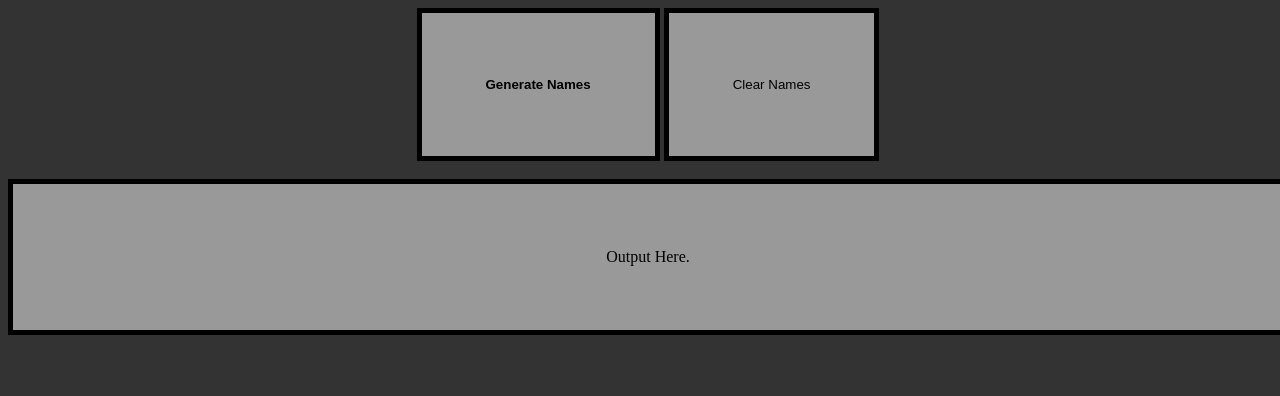
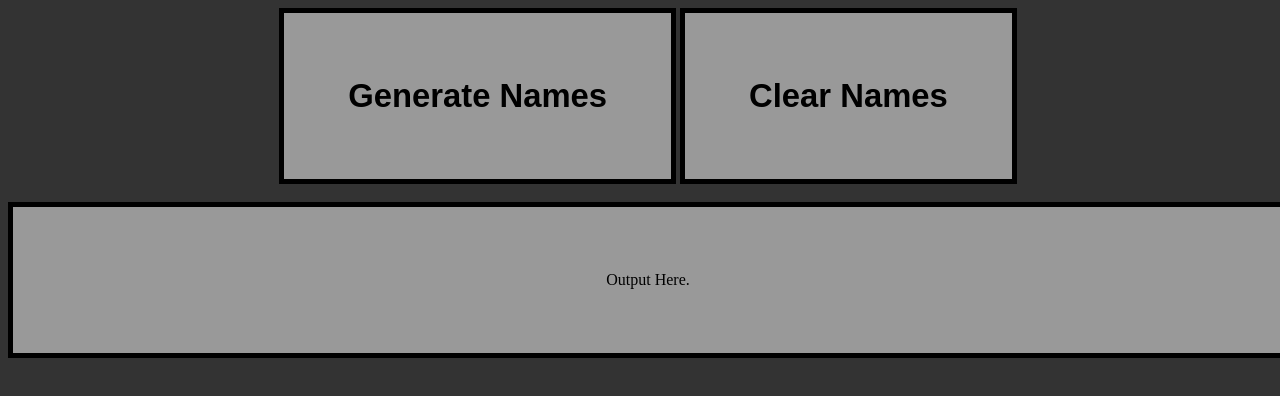
Before and after one commit to jobgenerator/generate, a plain HTML site: page index.html in a window 1280 px wide. Drawn offline with Linux system fonts and the light colour scheme.

Commit message:
Update index.html

```diff
--- a/index.html
+++ b/index.html
@@ -4,7 +4,13 @@
 <body style="width: 100%; background-color: #333333">
     <style>
         input[value^="Generate Names"] {
-            font-weight: bold
+            font-weight: bold;
+            font-size: 205%
+        }
+
+        input[value^="Clear Names"] {
+            font-weight: bold;
+            font-size: 205%
         }
     </style>
     <script>
```
